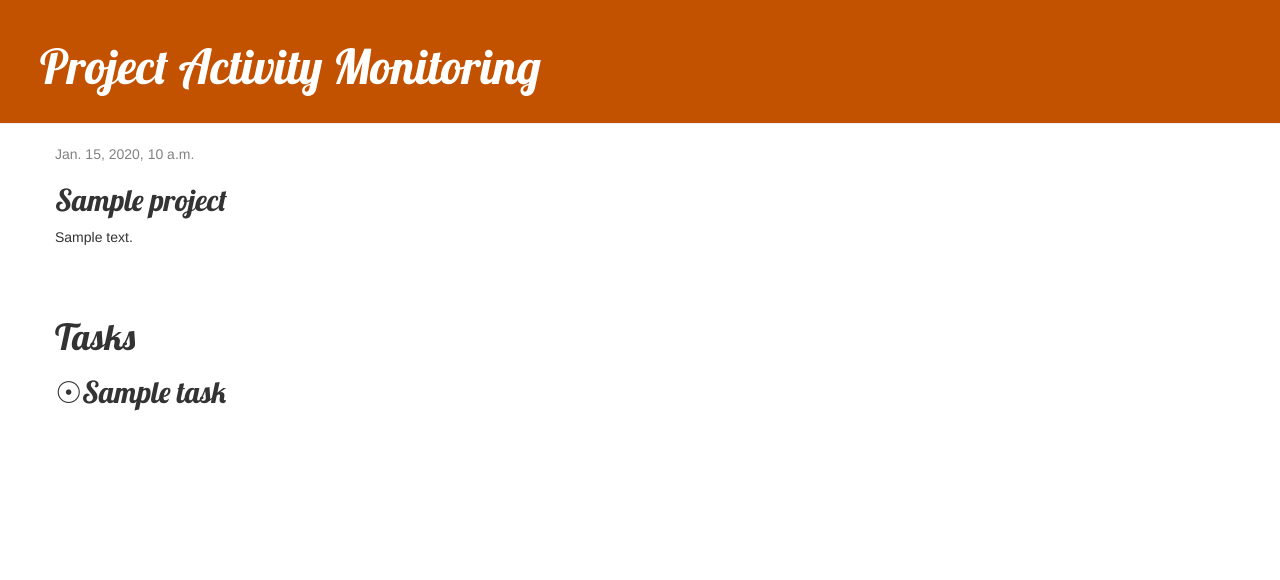
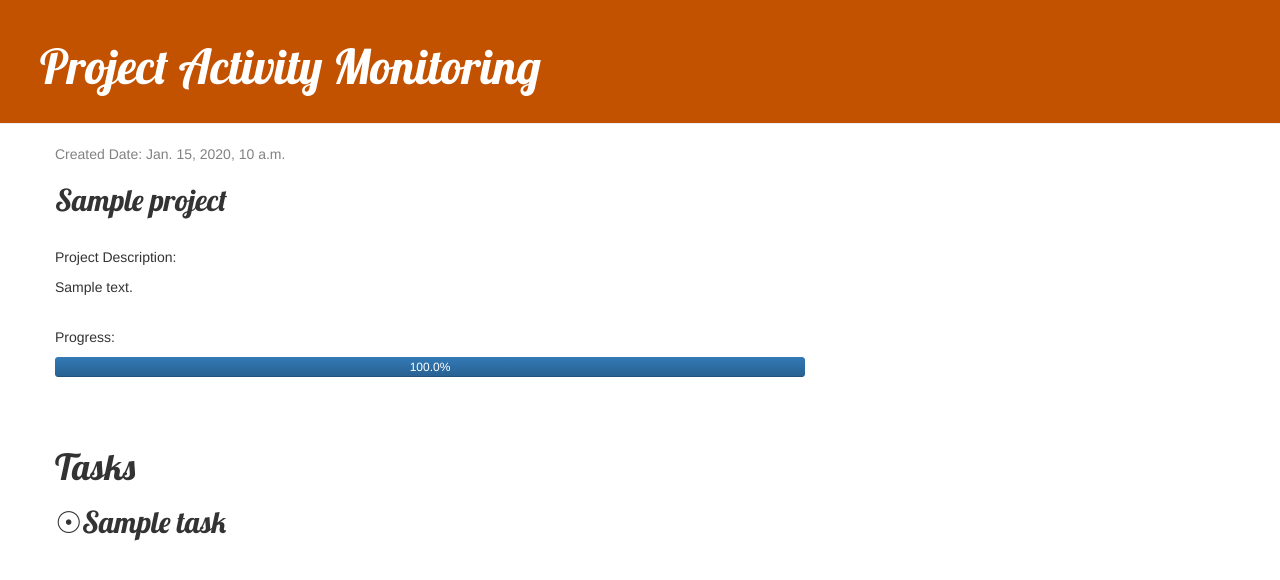
Before and after one commit to b0ran0v/Activity_Monitoring, a Django app: page /project/1/ in a window 1280 px wide. Shown: the top 580 px of the page. Run offline with Django 3.2, Linux system fonts and the light colour scheme; tables that the repository leaves empty hold one stand-in row (values such as "Sample post"); some libraries are stand-ins or nearby versions.

Commit message:
Added progress bar to project detail

```diff
--- a/Project_Activity_Monitoring/views.py
+++ b/Project_Activity_Monitoring/views.py
@@ -10,4 +10,7 @@ def project_list(request):
 def project_detail(request, pk):
     project = get_object_or_404(Project, pk=pk)
     tasks = Task.objects.all().filter(project=project)
-    return render(request, 'Project_Management/project_detail.html', {'project': project, 'tasks': tasks})
+    tasks_finished = Task.objects.all().filter(project=project, is_finished=True)
+    progress = (float(tasks_finished.count())/tasks.count())*100
+    return render(request, 'Project_Management/project_detail.html',
+                  {'project': project, 'tasks': tasks, 'progress': progress})
--- a/templates/Project_Management/project_detail.html
+++ b/templates/Project_Management/project_detail.html
@@ -3,10 +3,17 @@
 {% block content %}
     <div class="project">
         {% if project.date_created %}
-            <div class="date">{{ project.date_created }}</div>
+            <div class="date">Created Date: {{ project.date_created }}</div>
         {% endif %}
         <h2>{{ project.title }}</h2>
+        </br>
+        <p>Project Description:</p>
         <p>{{ project.description |linebreaksbr }}</p>
+        </br>
+        <p>Progress:</p>
+        <div class="progress md-progress" style="height: 20px">
+            <div class="progress-bar" role="progressbar" style="width: {{ progress }}%; height: 20px" aria-valuenow="25" aria-valuemin="0" aria-valuemax="100">{{ progress }}%</div>
+        </div>
     </div>
     <div class="tasks">
         <h1>Tasks</h1>
```
